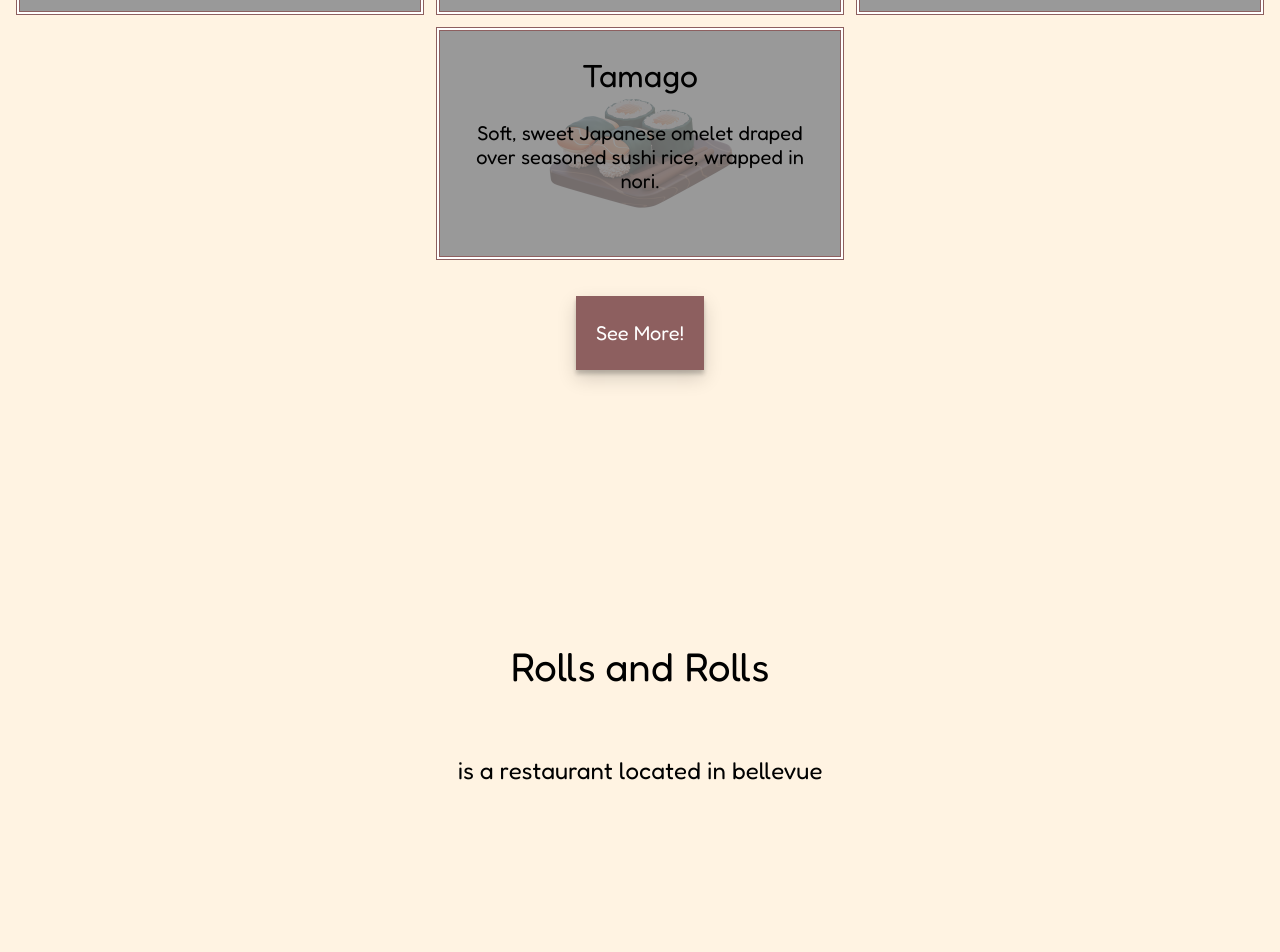
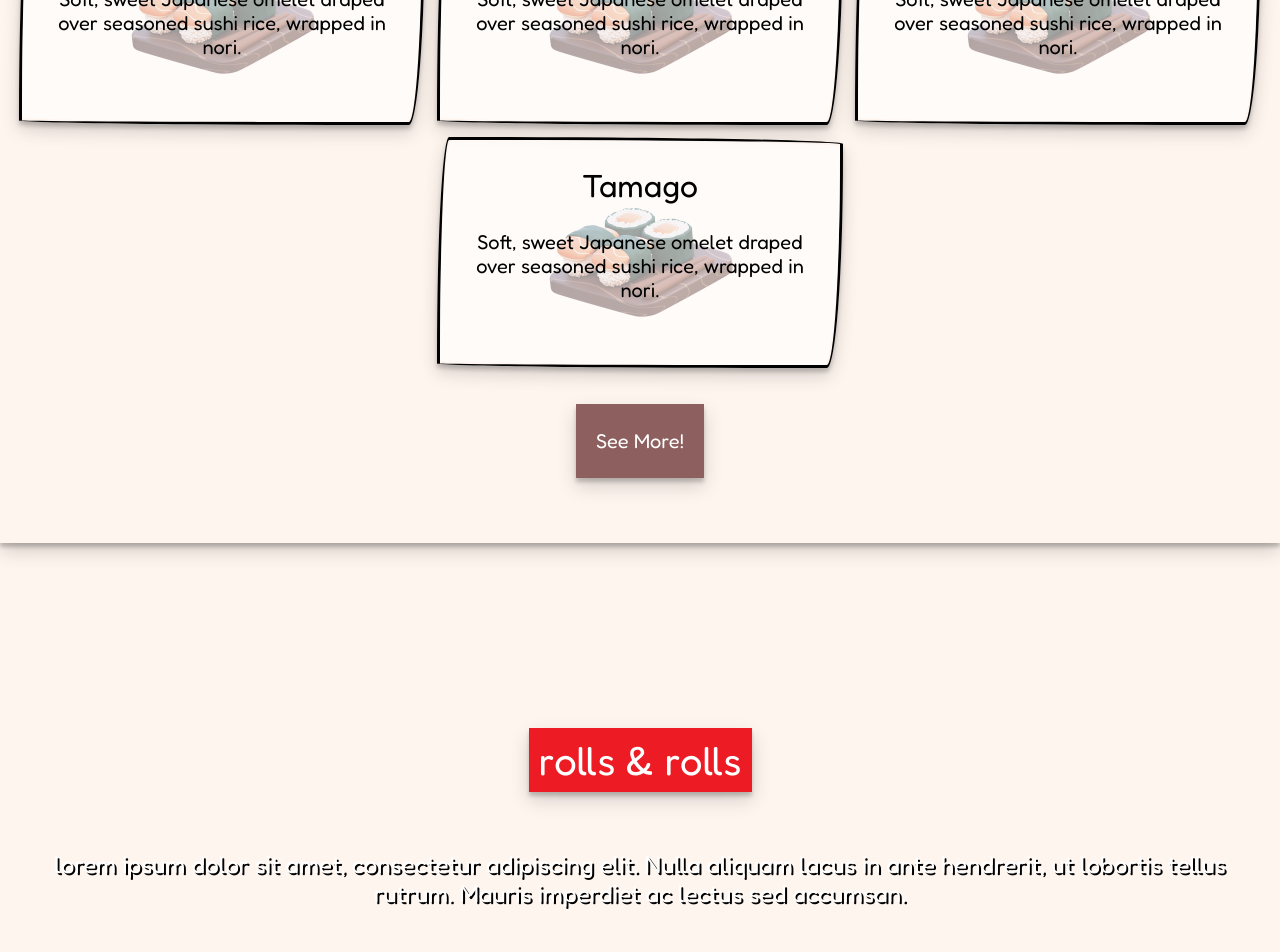
Before and after one commit to yenny1124/Restaurant-Ordering-App, a Next.js app: page / in a window 1280 px wide. Shown: the part 1040-1992 px from the top of the page. Built offline with nearby package versions, Linux system fonts and the light colour scheme.

Commit message:
various styling changes

```diff
--- a/src/app/components/menuitem/menuitem.css
+++ b/src/app/components/menuitem/menuitem.css
@@ -1,9 +1,10 @@
 .menu-item-box {
   position: relative;
-
-  border: double var(--brown) 4px;
-  background-color: white;
   margin: 6px;
+  box-shadow: var(--box-shadow);
+  border-radius: var(--border-radius);
+  border-width: 3px 3px 5px 5px;
+  border: black solid;
 }
 
 @media screen and (max-width: 1079px) {
@@ -79,6 +80,7 @@
 }
 
 .blur-layer {
-  background-color: grey;
-  opacity: 80%;
+  background-color: #ffffff;
+  opacity: 60%;
+  border-radius: var(--border-radius);
 }
--- a/src/app/components/navbar/navbar.css
+++ b/src/app/components/navbar/navbar.css
@@ -2,12 +2,12 @@
   display: flex;
   position: relative;
   z-index: 10;
-  background-color: var(--background-color);
 }
 
 .navbar-placeholder {
   width: 100%;
   height: calc(var(--navbar-height) * var(--navbar-ratio));
+  background-color: var(white);
 }
 
 .navbar-contents {
--- a/src/app/globals.css
+++ b/src/app/globals.css
@@ -25,17 +25,21 @@
   --navbar-height: 75px;
   --navbar-ratio: 1.5;
   --hamburger-width: 250px;
-  --background-color: #fff3e2;
+  --background-color: #fff5ef;
   --background-color-2: #ffe5ca;
   --brown: #8d5f5f;
   --logo-red: #ed1c24;
   --footer-height: 300px;
   --box-shadow: 0 8px 18px rgba(0, 0, 0, 0.16), 0 4px 4px rgba(0, 0, 0, 0.2);
+  --section-box-shadow: 0 8px 18px rgba(0, 0, 0, 0.16),
+    0 4px 4px rgba(0, 0, 0, 0.2), 0 -4px 4px rgba(0, 0, 0, 0.2),
+    0 -8px 18px rgba(0, 0, 0, 0.16);
 
+  --border-radius: 3% 92% 4% 95%/95% 3% 92% 2%;
   /*
   #fff5e0 yellowish off-white
   FFEADD
-  FFF3E2
+  FFF3E2 VERSION 1
   */
 }
 
--- a/src/app/page.tsx
+++ b/src/app/page.tsx
@@ -1,16 +1,16 @@
-import NavBar from "./components/navbar/NavBar";
 import HeroSection from "./sections/hero/HeroSection";
 import GallerySection from "./sections/gallery/GallerySection";
 import AboutSection from "./sections/about/AboutSection";
 import LocationSection from "./sections/location/LocationSection";
 export default function Home() {
-  //navbar will be on each page instead of layout for now because there is some issue with it not being mounted first or something that idk how to fix rn
   return (
     <main>
       <HeroSection />
+      <div className="navbar-placeholder"></div>
       <GallerySection />
       <AboutSection />
       <LocationSection />
+      <div className="navbar-placeholder"></div>
     </main>
   );
 }
--- a/src/app/sections/about/AboutSection.tsx
+++ b/src/app/sections/about/AboutSection.tsx
@@ -4,9 +4,13 @@ export default function AboutSection() {
     <section className="about-section">
       <div className="about-section-contents">
         <div className="about-section-image"></div>
-        <h1>Rolls and Rolls</h1>
-        <p>is a restaurant located in bellevue</p>
-        <div className="blur-box"></div>
+        <h1 className="text-pulse">rolls & rolls</h1>
+
+        <p>
+          lorem ipsum dolor sit amet, consectetur adipiscing elit. Nulla aliquam
+          lacus in ante hendrerit, ut lobortis tellus rutrum. Mauris imperdiet
+          ac lectus sed accumsan.
+        </p>
       </div>
     </section>
   );
--- a/src/app/sections/about/aboutsection.css
+++ b/src/app/sections/about/aboutsection.css
@@ -4,12 +4,12 @@
   overflow: hidden;
   position: relative;
   z-index: 0;
+  box-shadow: var(--section-box-shadow);
 }
 
 .about-section-contents {
   height: 100%;
-  color: black;
-
+  color: white;
   width: 100%;
   display: flex;
   flex-direction: column;
@@ -28,14 +28,66 @@
 
 .about-section h1 {
   font-weight: normal;
-  font-size: 40px;
+  font-size: 2.5rem;
   z-index: 1;
+  position: relative;
+  color: white;
+  background-color: var(--logo-red);
+  padding: 0px 10px;
+  box-shadow: var(--box-shadow);
+}
+
+.rolling-text {
+  font-weight: normal;
+  font-size: 2.5rem;
+  z-index: -1;
+  position: absolute;
+  left: 0px;
+  transform-origin: bottom left;
+  transition: transform 2s;
+  transition-timing-function: cubic-bezier(0.075, 0.82, 0.165, 1);
+}
+
+.delay-1 {
+  top: -1px;
+  animation: roll-animation 3s linear 0.05s infinite;
+  color: var(--background-color);
+}
+.delay-2 {
+  top: -2px;
+  animation: roll-animation 3s linear 0.1s infinite;
+  color: var(--background-color-2);
+}
+.delay-3 {
+  top: -3px;
+  animation: roll-animation 3s linear 0.15s infinite;
+  color: var(--brown);
+}
+.delay-4 {
+  top: -4px;
+  animation: roll-animation 3s linear 0.2s infinite;
+  color: var(--logo-red);
 }
 
 .about-section p {
   font-weight: normal;
-  font-size: 24px;
+  font-size: 1.5rem;
   z-index: 1;
+  text-align: center;
+  padding: 0px 12px;
+  text-shadow: 2px 2px black;
+}
+
+@keyframes roll-animation {
+  0% {
+    transform: rotate(0deg);
+  }
+  80% {
+    transform: rotate(0deg);
+  }
+  100% {
+    transform: rotate(-360deg);
+  }
 }
 
 @media screen and (max-width: 1079px) {
--- a/src/app/sections/gallery/gallerysection.css
+++ b/src/app/sections/gallery/gallerysection.css
@@ -7,6 +7,7 @@
   position: relative;
   z-index: 1;
   background-color: var(--background-color);
+  box-shadow: var(--section-box-shadow);
 }
 
 .gallery-section h1 {
--- a/src/app/sections/hero/herosection.css
+++ b/src/app/sections/hero/herosection.css
@@ -3,11 +3,12 @@
   display: flex;
   align-items: center;
   flex-wrap: wrap;
-  border-bottom: var(--brown) dashed 4px;
   padding-bottom: 45px;
   position: relative;
   z-index: 1;
   background-color: var(--background-color);
+  box-shadow: var(--section-box-shadow);
+  margin-bottom: 4px;
 }
 
 .hero-section h1 {
```
